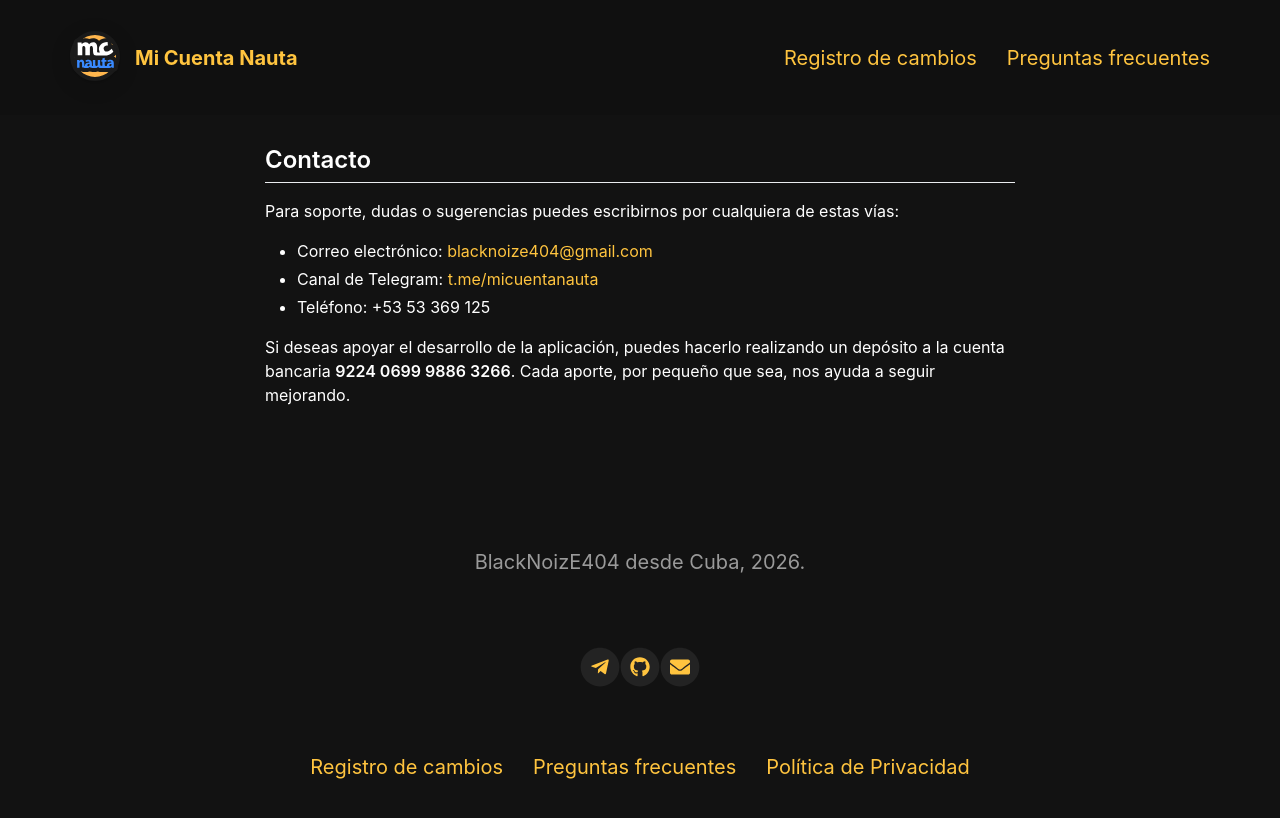
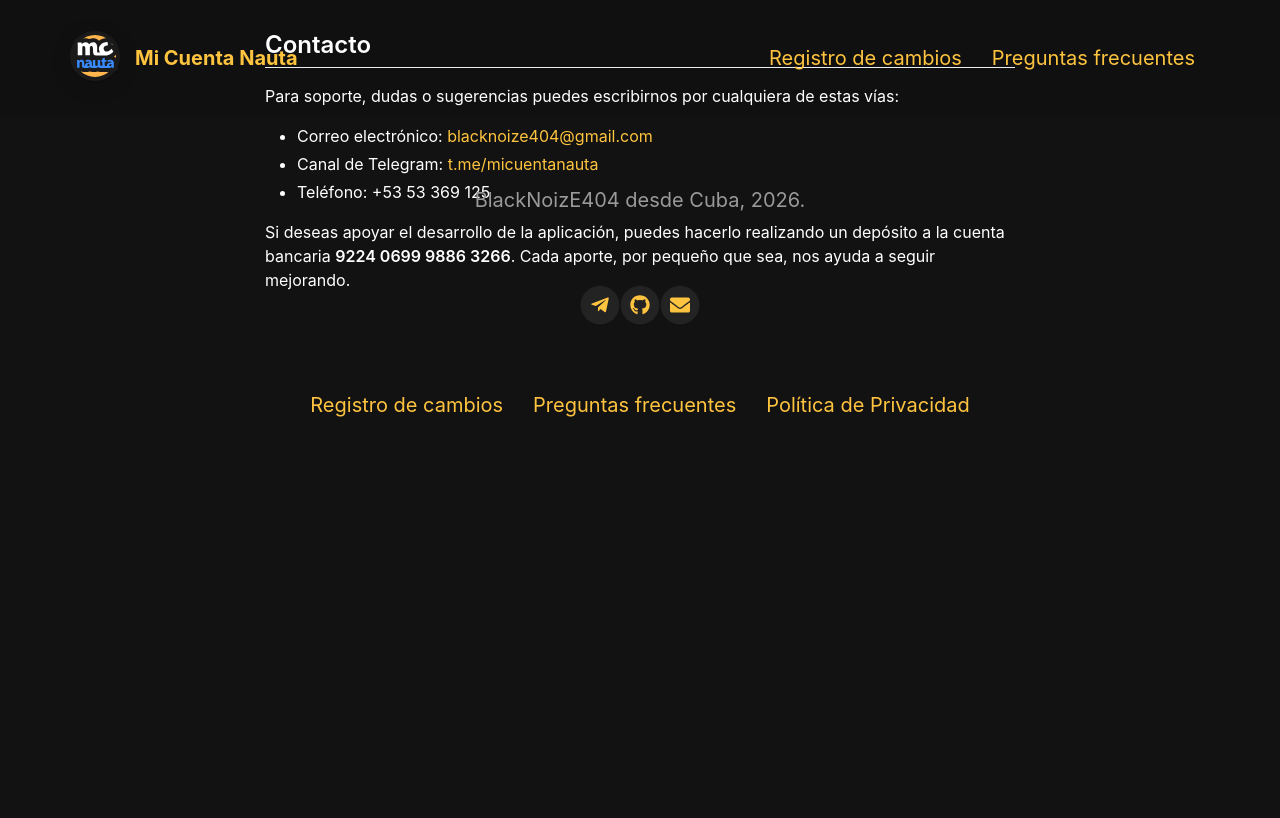
Before and after one commit to micuentanauta/micuentanauta.github.io, a Jekyll site: the page built from about/contact.md, in a window 1280 px wide. Shown: the top 818 px of the page. Built offline with Jekyll 4.4.1, drawn with Linux system fonts in a browser that asks for light colours; some web fonts are replaced.

Commit message:
Make hero fill viewport height and navbar fixed with blur on scroll

```diff
--- a/_layouts/default.html
+++ b/_layouts/default.html
@@ -38,10 +38,10 @@
             </div>
         </div>
     </div>
+    {% include header.html %}
     <div class="imageWrapper">
         <div class="headerBackground">
             <div class="container">
-                {% include header.html %}
                 <div class="desktopPreview">
                 </div>
                 <div class="appInfo">
--- a/_layouts/page.html
+++ b/_layouts/page.html
@@ -9,15 +9,16 @@
 
 <body class="subPageBody">
     {% include icons.html %}
+    {% include header.html %}
     <div class="headerBackground subPageHeaderBackground">
         <div class="container subPageContainer">
-            {% include header.html %}
             <article class="page markdown-body">
                 {{ content }}
             </article>
         </div>
         {% include footer.html %}
     </div>
+    <script src="js/main.js"></script>
 </body>
 
 </html>
--- a/_sass/layout.scss
+++ b/_sass/layout.scss
@@ -38,6 +38,8 @@
 
 .imageWrapper {
   height: 780px;
+  min-height: 100vh;
+  min-height: 100svh;
   background: linear-gradient(rgba(31, 25, 0, 0.4), rgba(0, 0, 0, 0.8)), url($header-image);
 
   background-repeat: no-repeat;
@@ -60,17 +62,17 @@
 }
 
 // Sub Page Header Styling
-.subPageHeaderBackground .logo > p {
+body.subPageBody .logo > p {
   color: $header-title-color;
 }
 
-.subPageHeaderBackground nav > ul li a:link,
-.subPageHeaderBackground nav > ul li a:visited {
+body.subPageBody nav > ul li a:link,
+body.subPageBody nav > ul li a:visited {
   color: rgba($header-title-color, 1);
 }
 
-.subPageHeaderBackground nav > ul li a:hover,
-.subPageHeaderBackground nav > ul li a:active {
+body.subPageBody nav > ul li a:hover,
+body.subPageBody nav > ul li a:active {
   color: rgba(#ffd371, 1);
 }
 
@@ -130,9 +132,24 @@
 }
 
 header {
-  grid-area: h;
+  position: fixed;
+  top: 0;
+  left: 0;
+  right: 0;
+  z-index: 100;
   display: flex;
-  margin-right: -15px;
+  padding-left: max(15px, calc((100% - 1170px) / 2 + 15px));
+  padding-right: max(15px, calc((100% - 1170px) / 2 + 15px));
+  background-color: rgba($header-color, 0);
+  transition: background-color 0.3s ease, box-shadow 0.3s ease,
+    -webkit-backdrop-filter 0.3s ease, backdrop-filter 0.3s ease;
+}
+
+header.scrolled {
+  background-color: rgba($header-color, 0.6);
+  -webkit-backdrop-filter: blur(14px);
+  backdrop-filter: blur(14px);
+  box-shadow: 0 1px 0 rgba(255, 255, 255, 0.06);
 }
 
 .logo {
@@ -343,7 +360,7 @@
   visibility: hidden;
   opacity: 0;
   position: fixed;
-  z-index: 1;
+  z-index: 1000;
   padding-top: 100px;
   left: 0;
   top: 0;
```
Also changed, not shown: js/main.js (+20 -0 lines).
